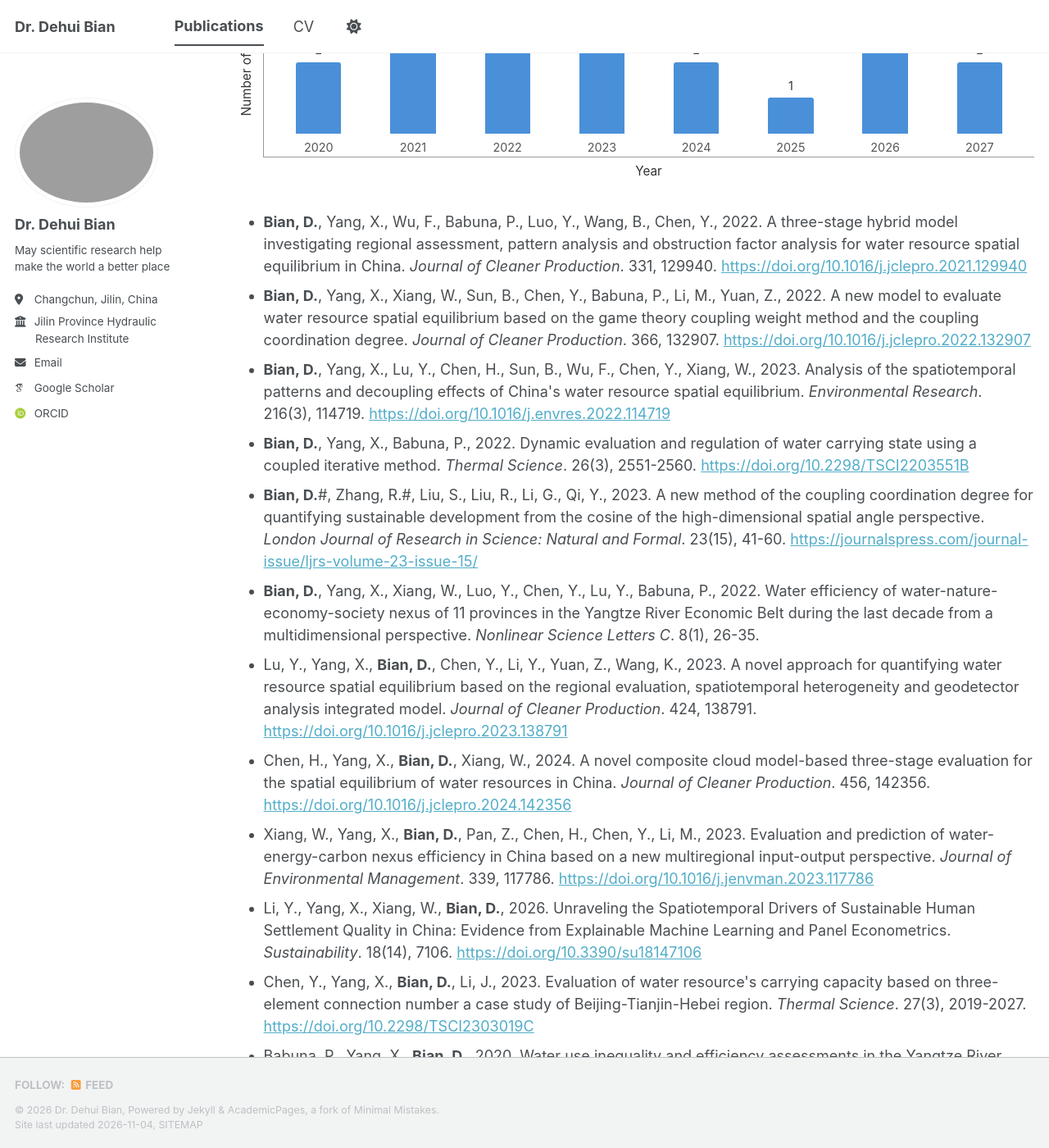
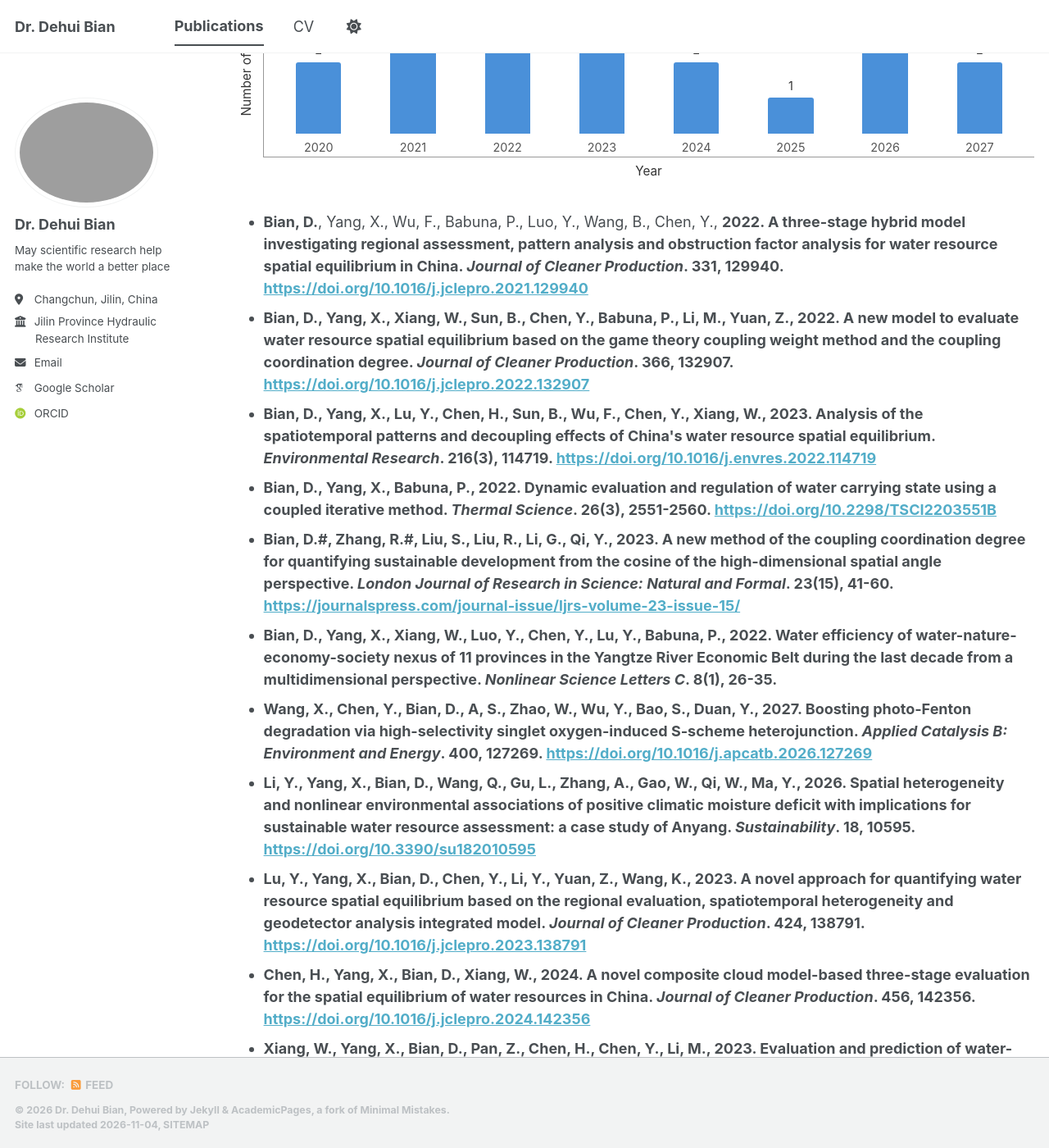
Before and after one commit to DehuiBian/dehuibian.github.io, a Jekyll site: the page built from _pages/publications.html, in a window 1280 px wide and 1400 px high, scrolled down 355 px. Shown: the whole window at 82% size. Built offline with Jekyll 4.4.1, drawn with Linux system fonts in a browser that asks for light colours; some web fonts are replaced; a script bundle is joined from its source files by our own code; library files that are not in the unit come from our copies; some of the changed text lies outside the part shown.

Commit message:
publications.html

```diff
--- a/_pages/publications.html
+++ b/_pages/publications.html
@@ -95,28 +95,28 @@ author_profile: true
 </div>
 
 <ul>
-  <li><strong>Bian, D.</strong>, Yang, X., Wu, F., Babuna, P., Luo, Y., Wang, B., Chen, Y., 2022. A three-stage hybrid model investigating regional assessment, pattern analysis and obstruction factor analysis for water resource spatial equilibrium in China. <em>Journal of Cleaner Production</em>. 331, 129940. <a href="https://doi.org/10.1016/j.jclepro.2021.129940">https://doi.org/10.1016/j.jclepro.2021.129940</a></li>
-  <li><strong>Bian, D.</strong>, Yang, X., Xiang, W., Sun, B., Chen, Y., Babuna, P., Li, M., Yuan, Z., 2022. A new model to evaluate water resource spatial equilibrium based on the game theory coupling weight method and the coupling coordination degree. <em>Journal of Cleaner Production</em>. 366, 132907. <a href="https://doi.org/10.1016/j.jclepro.2022.132907">https://doi.org/10.1016/j.jclepro.2022.132907</a></li>
-  <li><strong>Bian, D.</strong>, Yang, X., Lu, Y., Chen, H., Sun, B., Wu, F., Chen, Y., Xiang, W., 2023. Analysis of the spatiotemporal patterns and decoupling effects of China's water resource spatial equilibrium. <em>Environmental Research</em>. 216(3), 114719. <a href="https://doi.org/10.1016/j.envres.2022.114719">https://doi.org/10.1016/j.envres.2022.114719</a></li>
-  <li><strong>Bian, D.</strong>, Yang, X., Babuna, P., 2022. Dynamic evaluation and regulation of water carrying state using a coupled iterative method. <em>Thermal Science</em>. 26(3), 2551-2560. <a href="https://doi.org/10.2298/TSCI2203551B">https://doi.org/10.2298/TSCI2203551B</a></li>
-  <li><strong>Bian, D.</strong>#, Zhang, R.#, Liu, S., Liu, R., Li, G., Qi, Y., 2023. A new method of the coupling coordination degree for quantifying sustainable development from the cosine of the high-dimensional spatial angle perspective. <em>London Journal of Research in Science: Natural and Formal</em>. 23(15), 41-60. <a href="https://journalspress.com/journal-issue/ljrs-volume-23-issue-15/">https://journalspress.com/journal-issue/ljrs-volume-23-issue-15/</a></li>
-  <li><strong>Bian, D.</strong>, Yang, X., Xiang, W., Luo, Y., Chen, Y., Lu, Y., Babuna, P., 2022. Water efficiency of water-nature-economy-society nexus of 11 provinces in the Yangtze River Economic Belt during the last decade from a multidimensional perspective. <em>Nonlinear Science Letters C</em>. 8(1), 26-35.</li>
-  <li>Lu, Y., Yang, X., <strong>Bian, D.</strong>, Chen, Y., Li, Y., Yuan, Z., Wang, K., 2023. A novel approach for quantifying water resource spatial equilibrium based on the regional evaluation, spatiotemporal heterogeneity and geodetector analysis integrated model. <em>Journal of Cleaner Production</em>. 424, 138791. <a href="https://doi.org/10.1016/j.jclepro.2023.138791">https://doi.org/10.1016/j.jclepro.2023.138791</a></li>
-  <li>Chen, H., Yang, X., <strong>Bian, D.</strong>, Xiang, W., 2024. A novel composite cloud model-based three-stage evaluation for the spatial equilibrium of water resources in China. <em>Journal of Cleaner Production</em>. 456, 142356. <a href="https://doi.org/10.1016/j.jclepro.2024.142356">https://doi.org/10.1016/j.jclepro.2024.142356</a></li>
-  <li>Xiang, W., Yang, X., <strong>Bian, D.</strong>, Pan, Z., Chen, H., Chen, Y., Li, M., 2023. Evaluation and prediction of water-energy-carbon nexus efficiency in China based on a new multiregional input-output perspective. <em>Journal of Environmental Management</em>. 339, 117786. <a href="https://doi.org/10.1016/j.jenvman.2023.117786">https://doi.org/10.1016/j.jenvman.2023.117786</a></li>
-  <li>Li, Y., Yang, X., Xiang, W., <strong>Bian, D.</strong>, 2026. Unraveling the Spatiotemporal Drivers of Sustainable Human Settlement Quality in China: Evidence from Explainable Machine Learning and Panel Econometrics. <em>Sustainability</em>. 18(14), 7106. <a href="https://doi.org/10.3390/su18147106">https://doi.org/10.3390/su18147106</a></li>
-  <li>Chen, Y., Yang, X., <strong>Bian, D.</strong>, Li, J., 2023. Evaluation of water resource's carrying capacity based on three-element connection number a case study of Beijing-Tianjin-Hebei region. <em>Thermal Science</em>. 27(3), 2019-2027. <a href="https://doi.org/10.2298/TSCI2303019C">https://doi.org/10.2298/TSCI2303019C</a></li>
-  <li>Babuna, P., Yang, X., <strong>Bian, D.</strong>, 2020. Water use inequality and efficiency assessments in the Yangtze River economic delta of China. <em>Water</em>. 12(6), 1709. <a href="https://doi.org/10.3390/w12061709">https://doi.org/10.3390/w12061709</a></li>
-  <li>孙波扬，李发鹏，边得会 (<strong>Bian, D.</strong>), 2023. 三峡工程水生态空间管控指标体系构建. <em>人民长江</em>. 54(6), 47-53. <a href="https://doi.org/10.16232/j.cnki.1001-4179.2023.06.007">https://doi.org/10.16232/j.cnki.1001-4179.2023.06.007</a></li>
-  <li>Wu, F., Yang, X., Shen, Z., <strong>Bian, D.</strong>, Babuna, P., 2021. Exploring sustainability and decoupling effects of natural capital utilization in China: evidence from a provincial three-dimensional ecological footprint. <em>Journal of Cleaner Production</em>. 295(2), 126486. <a href="https://doi.org/10.1016/j.jclepro.2021.126486">https://doi.org/10.1016/j.jclepro.2021.126486</a></li>
-  <li>Babuna, P., Yang, X., Tulcan, R.X.S., <strong>Bian, D.</strong>, Takase, M., Guba, B.Y., Han, C., Awudi, D.A., Li, M., 2023. Modeling water inequality and water security: The role of water governance. <em>Journal of Environmental Management</em>. 326(2), 116815. <a href="https://doi.org/10.1016/j.jenvman.2022.116815">https://doi.org/10.1016/j.jenvman.2022.116815</a></li>
-  <li>Xiang, W., Yang, X., Babuna, P., <strong>Bian, D.</strong>, 2021. Development, application and challenges of set pair analysis in environmental science from 1989 to 2020: a bibliometric review. <em>Sustainability</em>. 14, 153. <a href="https://doi.org/10.3390/su14010153">https://doi.org/10.3390/su14010153</a></li>
-  <li>Xiang, W., Yang, X., Yi, Z., Sun, B., <strong>Bian, D.</strong>, Li, M., Pan, Z., Jia, Y., 2025. Identification, measurement and spatiotemporal evolution of drought and pluvial events in China based on a three-dimensional perspective. <em>Journal of Hydrology: Regional Studies</em>. 59, 102384. <a href="https://doi.org/10.1016/j.ejrh.2025.102384">https://doi.org/10.1016/j.ejrh.2025.102384</a></li>
-  <li>Babuna, P., Han, C., Li, M., Gyilbag, A., <strong>Bian, D.</strong>, Abra Awudi, D., Tulcan, R.X.S., Yang, S., Yang, X., 2021. The effect of human settlement temperature and humidity on the growth rules of infected and recovered cases of COVID-19. <em>Environmental Research</em>. 197, 111106. <a href="https://doi.org/10.1016/j.envres.2021.111106">https://doi.org/10.1016/j.envres.2021.111106</a></li>
-  <li>Babuna, P., Yang, X., Gyilbag, A., Awudi, D.A., Ngmenbelle, D., <strong>Bian, D.</strong>, 2020. The impact of Covid-19 on the insurance industry. <em>International Journal of Environmental Research and Public Health</em>. 17(16), 5766. <a href="https://doi.org/10.3390/ijerph17165766">https://doi.org/10.3390/ijerph17165766</a></li>
-  <li>Li, M., Yang, X., Di, C., Wang, K., Xiang, W., <strong>Bian, D.</strong>, Babuna, P., 2024. A novel framework for integrative assessment of water balance health in China. <em>Journal of Cleaner Production</em>. 443, 141199. <a href="https://doi.org/10.1016/j.jclepro.2024.141199">https://doi.org/10.1016/j.jclepro.2024.141199</a></li>
-  <li>Jia, Y., Yang, X., Shen, Z., Xiang, W., Chen, H., Li, M., <strong>Bian, D.</strong>, Li, Y., Lu, Y., 2026. A novel integrated model for quantifying agricultural water resource utilization efficiency under carbon neutrality: Regional assessment, spatiotemporal heterogeneity and influencing factors analysis. <em>Agricultural Water Management</em>. 331, 110429. <a href="https://doi.org/10.1016/j.agwat.2026.110429">https://doi.org/10.1016/j.agwat.2026.110429</a></li>
-  <li>Wang, X., Chen, Y., <strong>Bian, D.</strong>, A, S., Zhao, W., Wu, Y., Bao, S., Duan, Y., 2027. Boosting photo-Fenton degradation via high-selectivity singlet oxygen-induced S-scheme heterojunction. <em>Applied Catalysis B: Environment and Energy</em>. 400, 127269. <a href="https://doi.org/10.1016/j.apcatb.2026.127269">https://doi.org/10.1016/j.apcatb.2026.127269</a></li>
-  <li>Li, Y., Yang, X., <strong>Bian, D.</strong>, Wang, Q., Gu, L., Zhang, A., Gao, W., Qi, W., Ma, Y., 2026. Spatial heterogeneity and nonlinear environmental associations of positive climatic moisture deficit with implications for sustainable water resource assessment: a case study of Anyang. <em>Sustainability</em>. 18, 10595. <a href="https://doi.org/10.3390/su182010595">https://doi.org/10.3390/su182010595</a></li>
-  <li>Hu, Y., Chen, Y., Li, R., Wang, X., A, S., Wu, Y., <strong>Bian, D.</strong>, Bao, S., 2027. S-scheme g-C3N4/Ce-MgAl-LDH heterojunction for tetracycline degradation: response surface methodology-guided optimization and mechanistic insights. <em>Journal of Molecular Structure</em>. 1381(Part 3), 147304. <a href="https://doi.org/10.1016/j.molstruc.2026.147304">https://doi.org/10.1016/j.molstruc.2026.147304</a></li>
+  <li><strong>Bian, D.</strong>, Yang, X., Wu, F., Babuna, P., Luo, Y., Wang, B., Chen, Y., <strong>2022<strong>. A three-stage hybrid model investigating regional assessment, pattern analysis and obstruction factor analysis for water resource spatial equilibrium in China. <em>Journal of Cleaner Production</em>. 331, 129940. <a href="https://doi.org/10.1016/j.jclepro.2021.129940">https://doi.org/10.1016/j.jclepro.2021.129940</a></li>
+  <li><strong>Bian, D.</strong>, Yang, X., Xiang, W., Sun, B., Chen, Y., Babuna, P., Li, M., Yuan, Z., <strong>2022<strong>. A new model to evaluate water resource spatial equilibrium based on the game theory coupling weight method and the coupling coordination degree. <em>Journal of Cleaner Production</em>. 366, 132907. <a href="https://doi.org/10.1016/j.jclepro.2022.132907">https://doi.org/10.1016/j.jclepro.2022.132907</a></li>
+  <li><strong>Bian, D.</strong>, Yang, X., Lu, Y., Chen, H., Sun, B., Wu, F., Chen, Y., Xiang, W., <strong>2023<strong>. Analysis of the spatiotemporal patterns and decoupling effects of China's water resource spatial equilibrium. <em>Environmental Research</em>. 216(3), 114719. <a href="https://doi.org/10.1016/j.envres.2022.114719">https://doi.org/10.1016/j.envres.2022.114719</a></li>
+  <li><strong>Bian, D.</strong>, Yang, X., Babuna, P., <strong>2022<strong>. Dynamic evaluation and regulation of water carrying state using a coupled iterative method. <em>Thermal Science</em>. 26(3), 2551-2560. <a href="https://doi.org/10.2298/TSCI2203551B">https://doi.org/10.2298/TSCI2203551B</a></li>
+  <li><strong>Bian, D.</strong>#, Zhang, R.#, Liu, S., Liu, R., Li, G., Qi, Y., <strong>2023<strong>. A new method of the coupling coordination degree for quantifying sustainable development from the cosine of the high-dimensional spatial angle perspective. <em>London Journal of Research in Science: Natural and Formal</em>. 23(15), 41-60. <a href="https://journalspress.com/journal-issue/ljrs-volume-23-issue-15/">https://journalspress.com/journal-issue/ljrs-volume-23-issue-15/</a></li>
+  <li><strong>Bian, D.</strong>, Yang, X., Xiang, W., Luo, Y., Chen, Y., Lu, Y., Babuna, P., <strong>2022<strong>. Water efficiency of water-nature-economy-society nexus of 11 provinces in the Yangtze River Economic Belt during the last decade from a multidimensional perspective. <em>Nonlinear Science Letters C</em>. 8(1), 26-35.</li>
+  <li>Wang, X., Chen, Y., <strong>Bian, D.</strong>, A, S., Zhao, W., Wu, Y., Bao, S., Duan, Y., <strong>2027<strong>. Boosting photo-Fenton degradation via high-selectivity singlet oxygen-induced S-scheme heterojunction. <em>Applied Catalysis B: Environment and Energy</em>. 400, 127269. <a href="https://doi.org/10.1016/j.apcatb.2026.127269">https://doi.org/10.1016/j.apcatb.2026.127269</a></li>
+  <li>Li, Y., Yang, X., <strong>Bian, D.</strong>, Wang, Q., Gu, L., Zhang, A., Gao, W., Qi, W., Ma, Y., <strong>2026<strong>. Spatial heterogeneity and nonlinear environmental associations of positive climatic moisture deficit with implications for sustainable water resource assessment: a case study of Anyang. <em>Sustainability</em>. 18, 10595. <a href="https://doi.org/10.3390/su182010595">https://doi.org/10.3390/su182010595</a></li>
+  <li>Lu, Y., Yang, X., <strong>Bian, D.</strong>, Chen, Y., Li, Y., Yuan, Z., Wang, K., <strong>2023<strong>. A novel approach for quantifying water resource spatial equilibrium based on the regional evaluation, spatiotemporal heterogeneity and geodetector analysis integrated model. <em>Journal of Cleaner Production</em>. 424, 138791. <a href="https://doi.org/10.1016/j.jclepro.2023.138791">https://doi.org/10.1016/j.jclepro.2023.138791</a></li>
+  <li>Chen, H., Yang, X., <strong>Bian, D.</strong>, Xiang, W., <strong>2024<strong>. A novel composite cloud model-based three-stage evaluation for the spatial equilibrium of water resources in China. <em>Journal of Cleaner Production</em>. 456, 142356. <a href="https://doi.org/10.1016/j.jclepro.2024.142356">https://doi.org/10.1016/j.jclepro.2024.142356</a></li>
+  <li>Xiang, W., Yang, X., <strong>Bian, D.</strong>, Pan, Z., Chen, H., Chen, Y., Li, M., <strong>2023<strong>. Evaluation and prediction of water-energy-carbon nexus efficiency in China based on a new multiregional input-output perspective. <em>Journal of Environmental Management</em>. 339, 117786. <a href="https://doi.org/10.1016/j.jenvman.2023.117786">https://doi.org/10.1016/j.jenvman.2023.117786</a></li>
+  <li>Li, Y., Yang, X., Xiang, W., <strong>Bian, D.</strong>, <strong>2026<strong>. Unraveling the Spatiotemporal Drivers of Sustainable Human Settlement Quality in China: Evidence from Explainable Machine Learning and Panel Econometrics. <em>Sustainability</em>. 18(14), 7106. <a href="https://doi.org/10.3390/su18147106">https://doi.org/10.3390/su18147106</a></li>
+  <li>Chen, Y., Yang, X., <strong>Bian, D.</strong>, Li, J., <strong>2023<strong>. Evaluation of water resource's carrying capacity based on three-element connection number a case study of Beijing-Tianjin-Hebei region. <em>Thermal Science</em>. 27(3), 2019-2027. <a href="https://doi.org/10.2298/TSCI2303019C">https://doi.org/10.2298/TSCI2303019C</a></li>
+  <li>Babuna, P., Yang, X., <strong>Bian, D.</strong>, <strong>2020<strong>. Water use inequality and efficiency assessments in the Yangtze River economic delta of China. <em>Water</em>. 12(6), 1709. <a href="https://doi.org/10.3390/w12061709">https://doi.org/10.3390/w12061709</a></li>
+  <li>孙波扬，李发鹏，边得会 (<strong>Bian, D.</strong>), <strong>2023<strong>. 三峡工程水生态空间管控指标体系构建. <em>人民长江</em>. 54(6), 47-53. <a href="https://doi.org/10.16232/j.cnki.1001-4179.2023.06.007">https://doi.org/10.16232/j.cnki.1001-4179.2023.06.007</a></li>
+  <li>Wu, F., Yang, X., Shen, Z., <strong>Bian, D.</strong>, Babuna, P., <strong>2021<strong>. Exploring sustainability and decoupling effects of natural capital utilization in China: evidence from a provincial three-dimensional ecological footprint. <em>Journal of Cleaner Production</em>. 295(2), 126486. <a href="https://doi.org/10.1016/j.jclepro.2021.126486">https://doi.org/10.1016/j.jclepro.2021.126486</a></li>
+  <li>Babuna, P., Yang, X., Tulcan, R.X.S., <strong>Bian, D.</strong>, Takase, M., Guba, B.Y., Han, C., Awudi, D.A., Li, M., <strong>2023<strong>. Modeling water inequality and water security: The role of water governance. <em>Journal of Environmental Management</em>. 326(2), 116815. <a href="https://doi.org/10.1016/j.jenvman.2022.116815">https://doi.org/10.1016/j.jenvman.2022.116815</a></li>
+  <li>Xiang, W., Yang, X., Babuna, P., <strong>Bian, D.</strong>, <strong>2021<strong>. Development, application and challenges of set pair analysis in environmental science from 1989 to 2020: a bibliometric review. <em>Sustainability</em>. 14, 153. <a href="https://doi.org/10.3390/su14010153">https://doi.org/10.3390/su14010153</a></li>
+  <li>Xiang, W., Yang, X., Yi, Z., Sun, B., <strong>Bian, D.</strong>, Li, M., Pan, Z., Jia, Y., <strong>2025<strong>. Identification, measurement and spatiotemporal evolution of drought and pluvial events in China based on a three-dimensional perspective. <em>Journal of Hydrology: Regional Studies</em>. 59, 102384. <a href="https://doi.org/10.1016/j.ejrh.2025.102384">https://doi.org/10.1016/j.ejrh.2025.102384</a></li>
+  <li>Babuna, P., Han, C., Li, M., Gyilbag, A., <strong>Bian, D.</strong>, Abra Awudi, D., Tulcan, R.X.S., Yang, S., Yang, X., <strong>2021<strong>. The effect of human settlement temperature and humidity on the growth rules of infected and recovered cases of COVID-19. <em>Environmental Research</em>. 197, 111106. <a href="https://doi.org/10.1016/j.envres.2021.111106">https://doi.org/10.1016/j.envres.2021.111106</a></li>
+  <li>Babuna, P., Yang, X., Gyilbag, A., Awudi, D.A., Ngmenbelle, D., <strong>Bian, D.</strong>, <strong>2020<strong>. The impact of Covid-19 on the insurance industry. <em>International Journal of Environmental Research and Public Health</em>. 17(16), 5766. <a href="https://doi.org/10.3390/ijerph17165766">https://doi.org/10.3390/ijerph17165766</a></li>
+  <li>Li, M., Yang, X., Di, C., Wang, K., Xiang, W., <strong>Bian, D.</strong>, Babuna, P., <strong>2024<strong>. A novel framework for integrative assessment of water balance health in China. <em>Journal of Cleaner Production</em>. 443, 141199. <a href="https://doi.org/10.1016/j.jclepro.2024.141199">https://doi.org/10.1016/j.jclepro.2024.141199</a></li>
+  <li>Jia, Y., Yang, X., Shen, Z., Xiang, W., Chen, H., Li, M., <strong>Bian, D.</strong>, Li, Y., Lu, Y., <strong>2026<strong>. A novel integrated model for quantifying agricultural water resource utilization efficiency under carbon neutrality: Regional assessment, spatiotemporal heterogeneity and influencing factors analysis. <em>Agricultural Water Management</em>. 331, 110429. <a href="https://doi.org/10.1016/j.agwat.2026.110429">https://doi.org/10.1016/j.agwat.2026.110429</a></li>
+  <li>Hu, Y., Chen, Y., Li, R., Wang, X., A, S., Wu, Y., <strong>Bian, D.</strong>, Bao, S., <strong>2027<strong>. S-scheme g-C3N4/Ce-MgAl-LDH heterojunction for tetracycline degradation: response surface methodology-guided optimization and mechanistic insights. <em>Journal of Molecular Structure</em>. 1381(Part 3), 147304. <a href="https://doi.org/10.1016/j.molstruc.2026.147304">https://doi.org/10.1016/j.molstruc.2026.147304</a></li>
 </ul>
```
